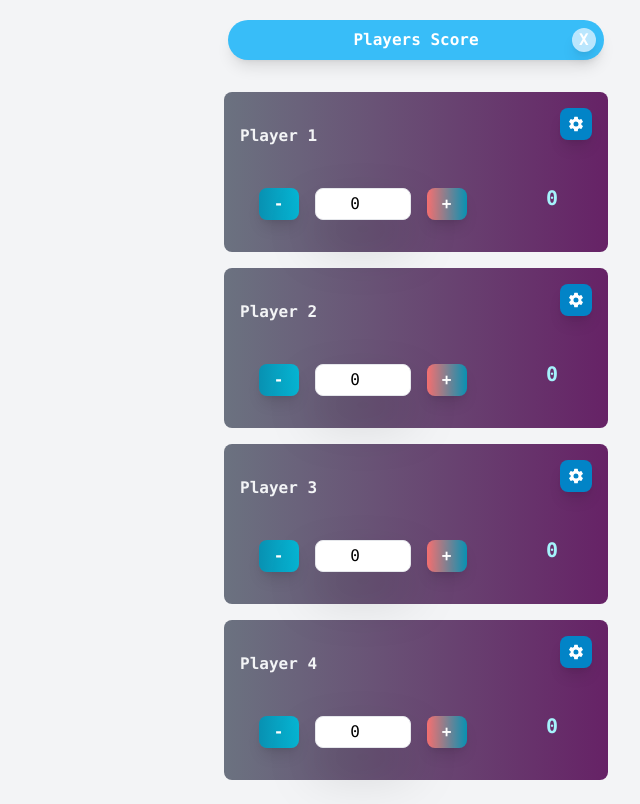
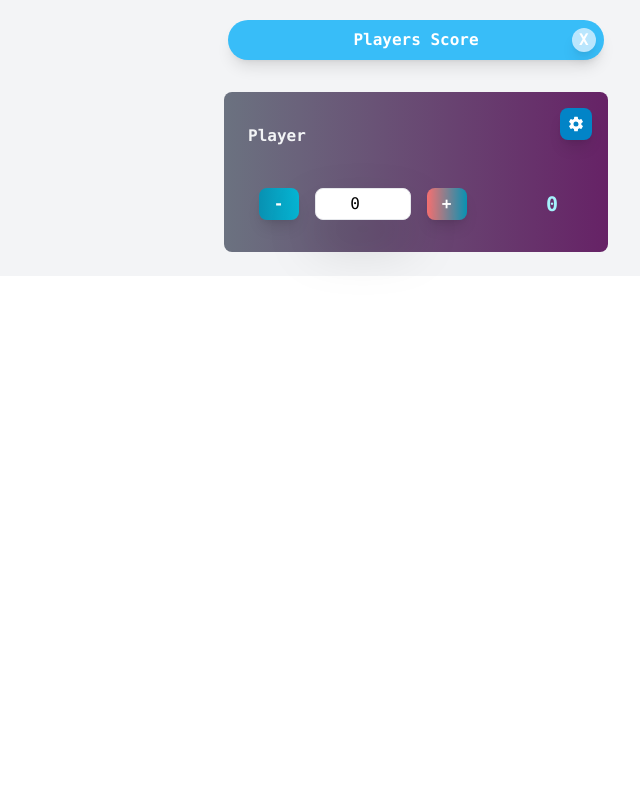
Before and after one commit to alamannai/rami-board, a React (Create React App) app: page / in a window 1280 px wide. Both pictures are taken after a click on the button "New Game". Shown: the whole page, without its empty margins (640-1280 px from the left). Built offline with nearby package versions, Linux system fonts and the light colour scheme.

Commit message:
add-redux

```diff
--- a/package.json
+++ b/package.json
@@ -3,12 +3,14 @@
   "version": "0.1.0",
   "private": true,
   "dependencies": {
+    "@reduxjs/toolkit": "^1.8.1",
     "@testing-library/jest-dom": "^5.16.4",
     "@testing-library/react": "^13.1.1",
     "@testing-library/user-event": "^13.5.0",
     "react": "^18.0.0",
     "react-dom": "^18.0.0",
     "react-icons": "^4.3.1",
+    "react-redux": "^8.0.1",
     "react-scripts": "5.0.1",
     "web-vitals": "^2.1.4"
   },
--- a/src/App.js
+++ b/src/App.js
@@ -2,10 +2,12 @@ import './App.css';
 import Player from './Components/Player';
 import Bar from './Components/Bar/Bar';
 import React, { useState } from "react";
+import { useSelector } from 'react-redux' ;
 
 function App() {
   const [ply, setPly] = useState(false);
   const [ng, setNg] = useState(false);
+  const playerName = useSelector((store) => store.cart.playerName);
 
   function showplayers(){
     setPly(true);
@@ -48,11 +50,7 @@ function App() {
               </button>
             </div>
         </div>
-        <Player  name={'Player 1'} />
-        <Player  name={'Player 2'} />
-        <Player  name={'Player 3'} />
-        <Player  name={'Player 4'} />
-
+        <Player  name={playerName} />
       </div> :
        <div className="flex place-content-end col-start-3 mr-2 mb-4">
        <p className="self-end font-mono font-semibold ">Click to Start a Match</p>
--- a/src/Components/ContentSection.js
+++ b/src/Components/ContentSection.js
@@ -45,7 +45,7 @@ function resetClicked(){
         <div className="col-start-3 flex place-content-end h-full ">
 
           <div className=" w-12 h-8 flex place-content-center self-center text-center mr-8">
-          <p className="self-center text-cyan-200 font-semibold animate-bounce text-xl font-mono">{score}</p>
+          <p className="self-center text-cyan-200 font-semibold text-xl font-mono">{score}</p>
           </div>
 
 
--- a/src/Components/Player.js
+++ b/src/Components/Player.js
@@ -4,8 +4,8 @@ import ContentSection from './ContentSection';
 import ShowSection from './ShowSection';
 
 
+
 function Player(props) {
-
   return (
       <div className='grid grid-rows-2 w-96 h-40 bg-[#662266] bg-gradient-to-r from-gray-500
                       to-[#662266] mb-4 rounded-lg '>
--- a/src/Components/PlayerSection.js
+++ b/src/Components/PlayerSection.js
@@ -6,7 +6,6 @@ import { ImCancelCircle } from "react-icons/im";
 
 function PlayerSection(props) {
     const [edit, setEdit] = useState(false);
-    const [name, setName] = useState('Player');
 
     function hundleClicked(){
          setEdit(true);
@@ -16,11 +15,14 @@ function PlayerSection(props) {
 
         setEdit(false);
    }
+   function changePlayerName(){
+
+ }
 
     return (
       <div className=" grid grid-cols-3 items-center h-24 gap-2 ">
        <div className="flex font-bold col-start-1 h-full w-32 p-2 " >
-          <p className="self-center mb-2 text-gray-100 font-mono ml-2 ">{props.name}</p>
+          <p className="self-center mb-2 text-gray-100 font-mono ml-4 ">{props.name}</p>
          </div>
 
 
@@ -38,7 +40,7 @@ function PlayerSection(props) {
                 <input type="text" className=" rounded-lg self-end mb-2 h-10 w-26 py-1 px-2 text-grey-darkest"
                 placeholder="Change Player Name"/>
                 </div>
-                <div className="flex place-content-end">
+                <div className="flex place-content-end ml-4">
                 <button className="h-8 w-8 bg-white font-bold text-center rounded-lg " >
                    <GrUpdate className="m-auto place-self-center color-white" />
                 </button>
--- /dev/null
+++ b/src/features/Cart/cartSlice.js
@@ -0,0 +1,14 @@
+import { createSlice } from "@reduxjs/toolkit";
+
+const initialState = {
+    cartItems : [],
+    playerName : 'Player'
+}
+
+const cartSlice = createSlice({
+    name: 'cart',
+    initialState
+})
+
+
+export default cartSlice.reducer;
--- a/src/index.js
+++ b/src/index.js
@@ -3,11 +3,15 @@ import ReactDOM from 'react-dom/client';
 import './index.css';
 import App from './App';
 import reportWebVitals from './reportWebVitals';
+import { store } from './store';
+import { Provider } from 'react-redux';
 
 const root = ReactDOM.createRoot(document.getElementById('root'));
 root.render(
   <React.StrictMode>
-    <App />
+    <Provider store={store}>
+      <App />
+    </Provider>
   </React.StrictMode>
 );
 
--- /dev/null
+++ b/src/store.js
@@ -0,0 +1,8 @@
+import { configureStore } from "@reduxjs/toolkit";
+import cartReducer from './features/Cart/cartSlice' ;
+
+export const store = configureStore({
+    reducer: {
+        cart:cartReducer,
+    },
+});
```
Also changed, not shown: 1 other file (tests, documents, lock files or other folders).
